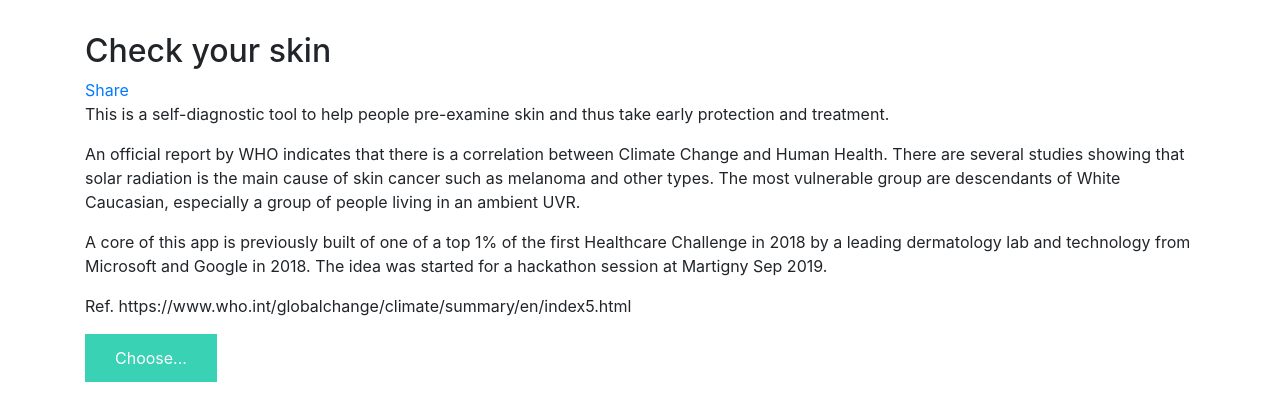
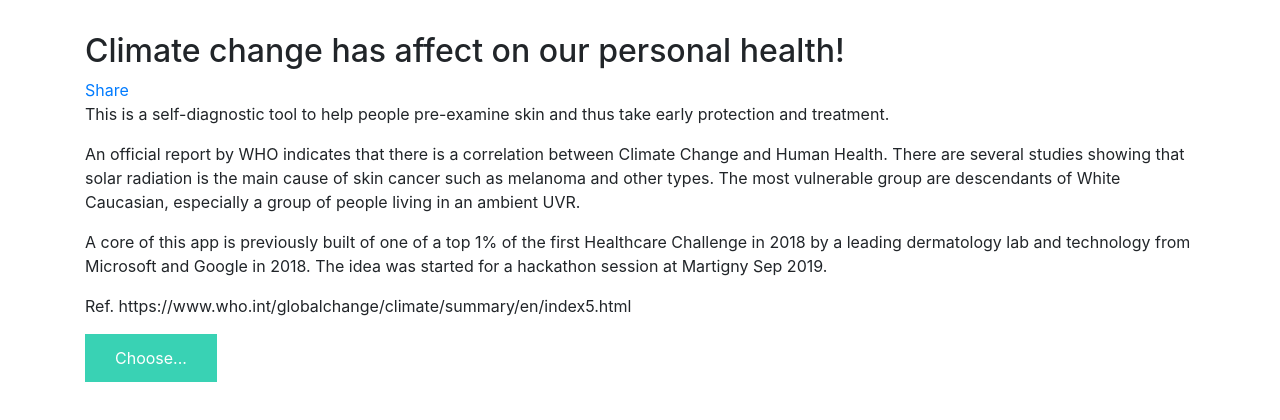
Before and after one commit to imfing/keras-flask-deploy-webapp, a Flask app: page / in a window 1280 px wide. Shown: the part 56-476 px from the top of the page. Run offline with Flask 2, Linux system fonts and the light colour scheme; some libraries are stand-ins or nearby versions.

Commit message:
Update website

```diff
--- a/templates/base.html
+++ b/templates/base.html
@@ -4,7 +4,7 @@
     <meta charset="UTF-8">
     <meta name="viewport" content="width=device-width, initial-scale=1.0">
     <meta http-equiv="X-UA-Compatible" content="ie=edge">
-    <title>Climate change has affect on our personal health!</title>
+    <title>Climate change has affect on our personal health! </title>
     <link href="https://cdn.bootcss.com/bootstrap/4.0.0/css/bootstrap.min.css" rel="stylesheet">
     <script src="https://cdn.bootcss.com/popper.js/1.12.9/umd/popper.min.js"></script>
     <script src="https://cdn.bootcss.com/jquery/3.3.1/jquery.min.js"></script>
--- a/templates/index.html
+++ b/templates/index.html
@@ -1,6 +1,6 @@
 {% extends "base.html" %} {% block content %}
 
-<h2>Check your skin</h2>
+<h2>Climate change has affect on our personal health! </h2>
 
 <script async defer crossorigin="anonymous" src="https://connect.facebook.net/en_US/sdk.js#xfbml=1&version=v4.0&appId=1590552440961845&autoLogAppEvents=1"></script>
 
```
